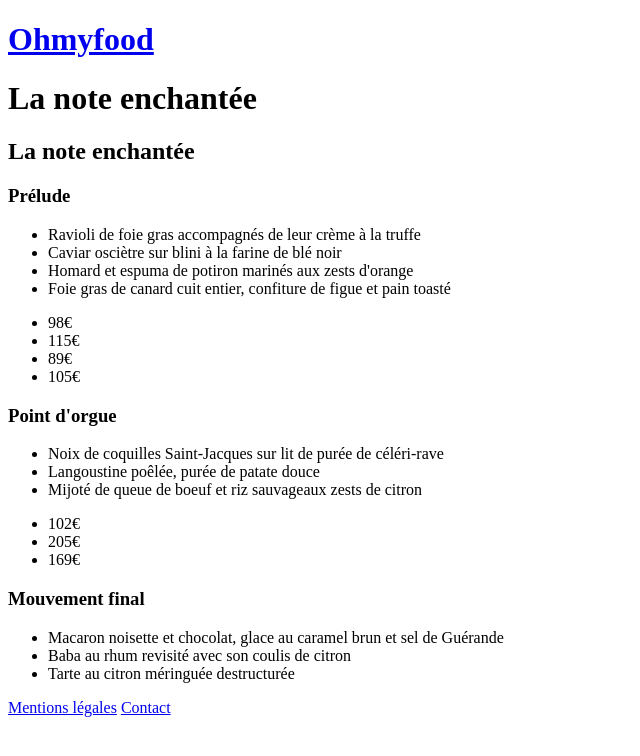
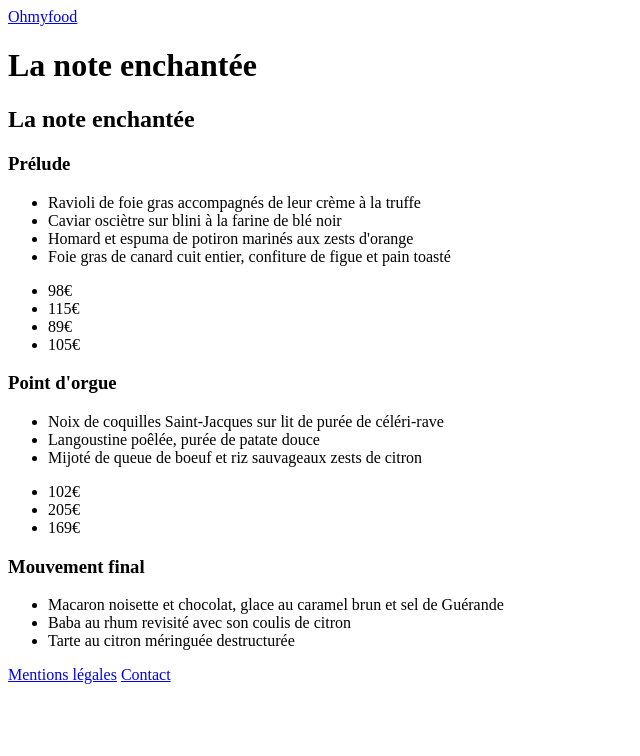
Before and after one commit to michelre/sire-p3, a plain HTML site: page Ohmyfood/menu1.html in a window 1280 px wide. Shown: the whole page, without its empty margins (0-640 px from the left). Drawn offline with Linux system fonts and the light colour scheme.

Commit message:
suppression chevrons menu1.html

```diff
--- a/Ohmyfood/menu1.html
+++ b/Ohmyfood/menu1.html
@@ -6,7 +6,7 @@
     <title>La note enchantée</title>
 </head>
     <body>
-        <header class="nom_restaurant"></header><a href="index.html"><h1>Ohmyfood</h1></a></header>
+        <header class="nom_restaurant"></header><a href="index.html"></h1>Ohmyfood</h1></a></header>
         <main>
             <h1 class="main_carte">La note enchantée</h1>
             <section class="section_menu">
```
Also changed, not shown: Ohmyfood/index.html (+1 -1 lines).
